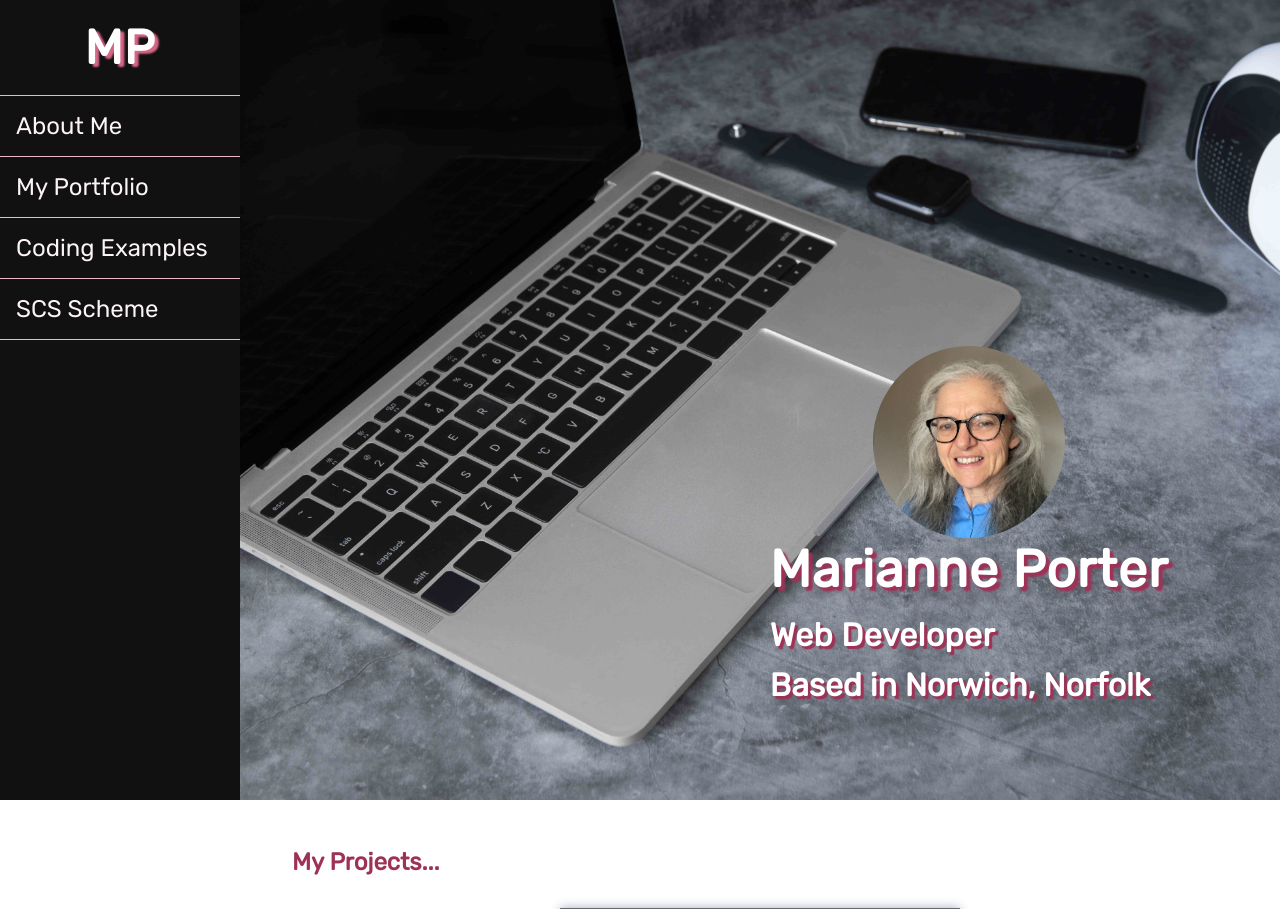
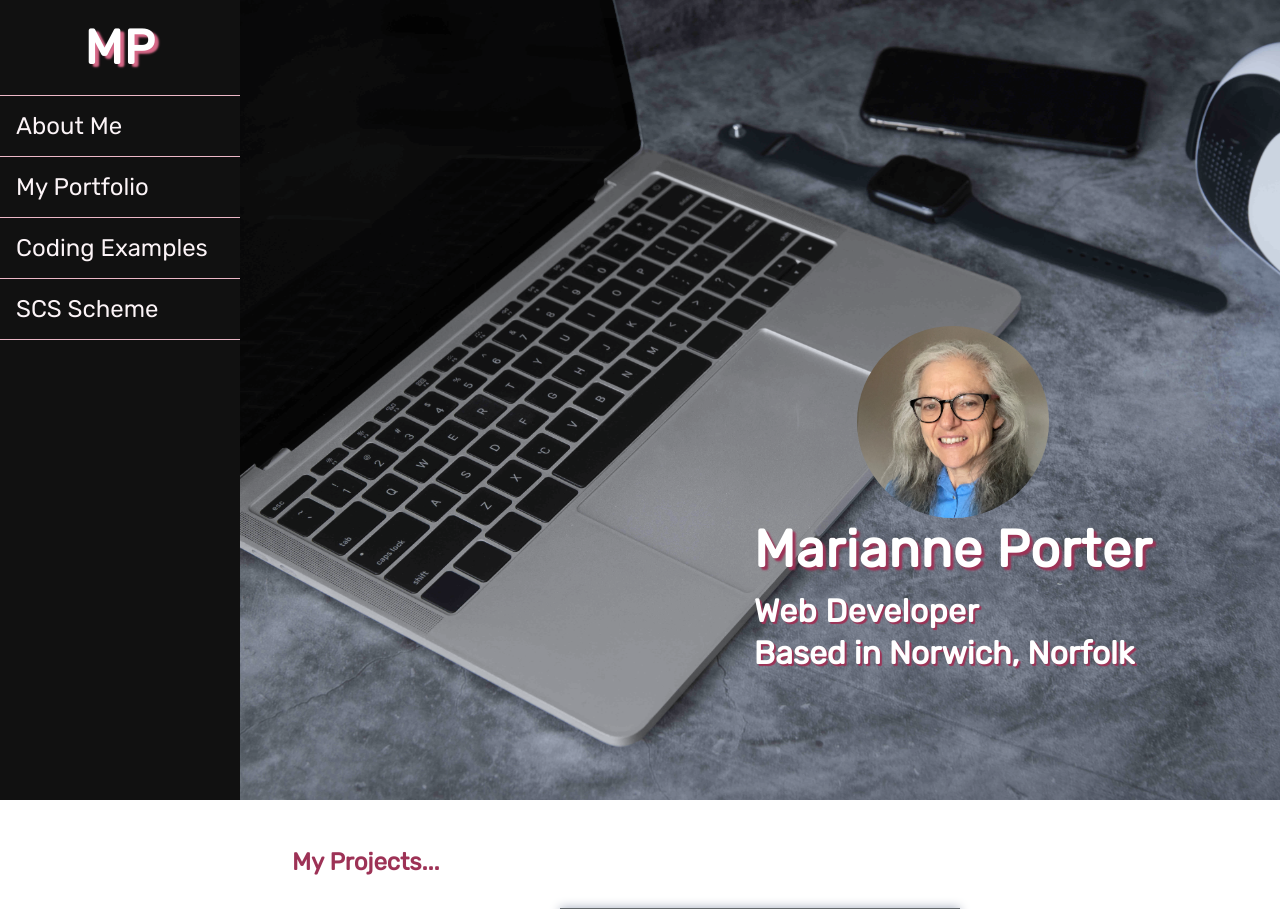
Before and after one commit to marianneporter/mp_portfolio, a PHP site: page / in a window 1280 px wide. Shown: the top 909 px of the page. Run offline with PHP 8.4, Linux system fonts and the light colour scheme; style sheets or scripts are compiled from the project's sources.

Commit message:
fine tuning layout for all devices

```diff
--- a/scss/_breakpoints.scss
+++ b/scss/_breakpoints.scss
@@ -5,6 +5,8 @@ $breakpoints: (
     "lg" : 992px,
     "xl" : 1200px
 );
+
+$landscape-phone-height: 450px;
 
 
 @mixin xs {
@@ -19,8 +21,24 @@ $breakpoints: (
     }
 }
 
+// small phones in landscape mode
+@mixin sm-landscape-phone {
+    @media (min-width: map-get($breakpoints, "sm"))
+       and (max-height: $landscape-phone-height) {
+        @content;
+    }
+}
+
 @mixin md {
     @media (min-width: map-get($breakpoints, "md")) {
+        @content;
+    }
+}
+
+// medium phones in landscape mode
+@mixin md-landscape-phone {
+    @media (min-width: map-get($breakpoints, "md"))
+       and (max-height: $landscape-phone-height) {
         @content;
     }
 }
@@ -36,3 +54,9 @@ $breakpoints: (
         @content;
     }
 }
+
+@mixin landscape-phone {
+    @media (min-height: 400px) {
+        @content;
+    }
+}
--- a/scss/_header.scss
+++ b/scss/_header.scss
@@ -1,6 +1,13 @@
 .header {
 
     @include background;
+
+    background-color: lighten(map-get($colors,"mid-grey"), 20%);
+    background-blend-mode: multiply;
+
+    // @include lg {
+    //     background-blend-mode: normal;
+    // }
 
     position: relative;
 
@@ -9,22 +16,39 @@
     .text {
 
         position: absolute;
-        bottom: 15%;
-        right: 5%;
+
+        margin-left: auto;
+        margin-right: auto;
+        left:0;
+        right:0;
+        text-align: center;
+
+        bottom: 10rem;
+
+        @include sm-landscape-phone {
+            bottom: 1rem;
+        }
 
         @include md {
-            bottom: 5rem;
-            right: 1rem;
+            bottom: 12rem;
+        }
+
+        @include md-landscape-phone {
+            bottom: 4rem;
+
         }
 
         @include lg {
+            left: auto;
             bottom: 3rem;
             right: 2rem;
+            text-align: left;
         }
 
         @include xl {
-            bottom: 6rem;
-            right: 7rem;
+            bottom: 8rem;
+            right: 8rem;
+            text-align: left;
         }
 
         color: white;
@@ -33,21 +57,32 @@
 
 
     .photo-container {
-        margin-top: 25rem;
-
-        @include sm {
-            margin-top: 15rem;
+        @include lg {
+      //      background-color : green;
+            margin: 0 auto;
         }
 
 
         img {
-            max-width: 8rem;
+            max-width: 9rem;
 
             @include sm {
                 max-width: 12rem;
             }
 
             display: block;
+
+            @include sm-landscape-phone {
+               max-width: 7rem;
+
+            }
+
+            // @include md {
+            //     display: block;
+            // }
+
+
+
             margin: 0 auto;
 
             height: auto;
@@ -56,44 +91,49 @@
     }
 
 
+    h1 {
+        font-size: 2.5rem;
+
+        @include md {
+            font-size: 3.25rem;
+        }
+
+        @include md-landscape-phone {
+            font-size: 2.5rem;
+        }
+
+        font-family: 'Rubik Regular';
+
+        letter-spacing: 0.05rem;
+        text-shadow: 3px 3px 2px map-get($colors, 'dark-pink');
+    }
 
     h2, h3 {
-        text-shadow: 3px 3px 1px map-get($colors, 'dark-pink');
+        text-shadow: 2px 2px 1px map-get($colors, 'dark-pink');
+
+        font-size: 1.75rem;
+
         @include md {
+            font-size: 2.5rem;
+        }
+
+        @include md-landscape-phone {
+            font-size: 1.75rem;
+        }
+
+        @include lg {
             font-size: 2rem;
         }
     }
 
-    h1 {
-        @include md {
-            font-size: 3rem;
-        }
 
-        @include lg {
-            font-size: 3.25rem;
-        }
-        font-family: 'Rubik Regular';
-
-        letter-spacing: 0.05rem;
-        text-shadow: 4px 4px 2px map-get($colors, 'dark-pink');
-    }
     h2 {
-        margin-top: 1rem;
+        margin-top: 0.75rem;
         letter-spacing: 0.03rem;
     }
 
     h3 {
-       margin-top: 0.75rem;
-    }
-
-    h1, h2, h3 {
-        text-align: center;
-
-        @include md {
-            text-align: left;
-        }
-
-
+       margin-top: 0.25rem;
     }
 
 }
```
